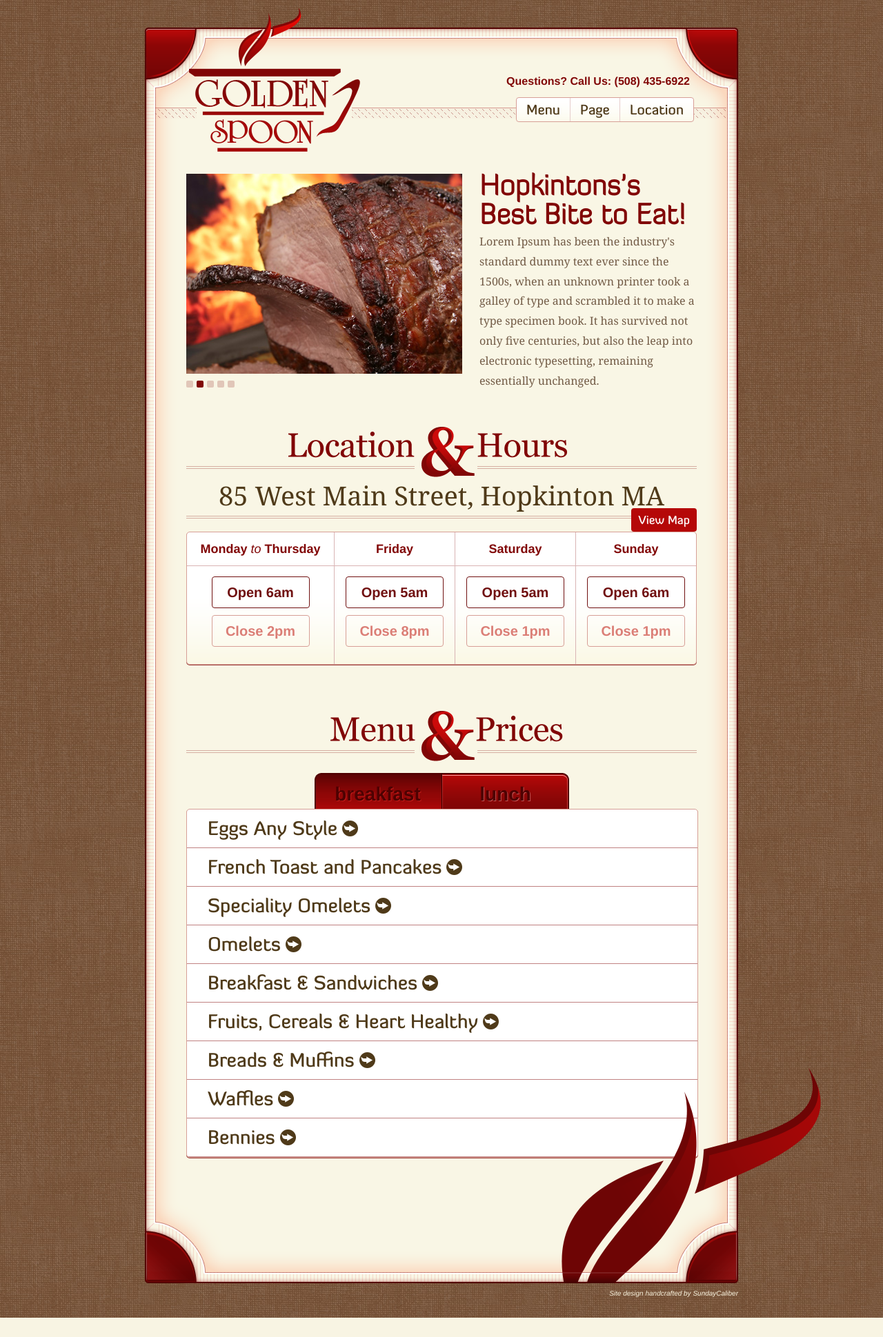
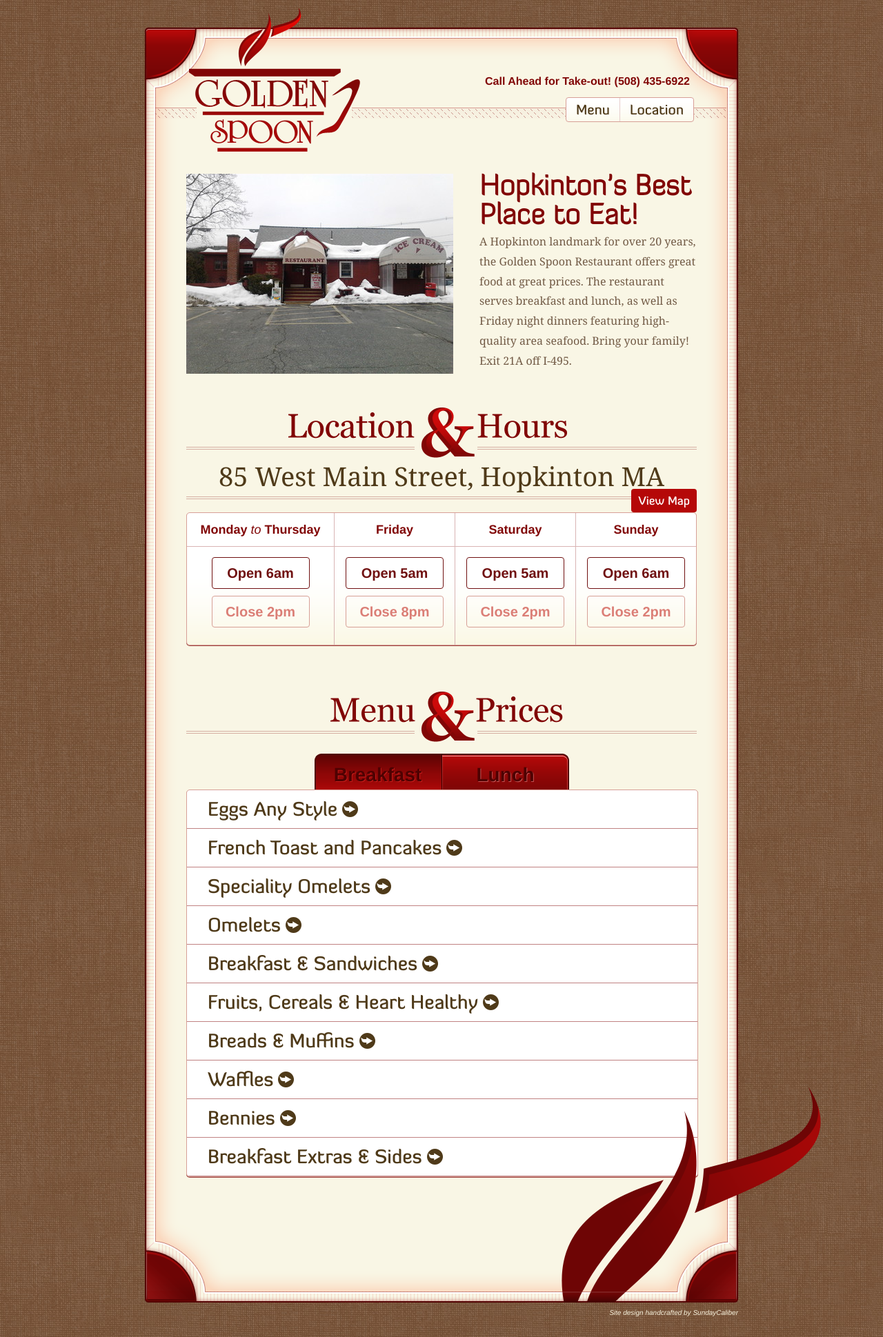
Before and after one commit to wmorganjr/goldenspoon, a PHP site: page / in a window 1280 px wide. Shown: the whole page at 69% size. Before the commit the page ends 1911 px from the top, so only its background shows below. Run offline with PHP 8.4, Linux system fonts and the light colour scheme.

Commit message:
Update content, menu descriptions and prices

```diff
--- a/_includes/header.php
+++ b/_includes/header.php
@@ -1,7 +1,7 @@
 <!DOCTYPE html>
 <head>
 	<link rel="Shortcut Icon" href="favicon.ico">
-	<title>Golden Spoon | Coffee and Soup</title>
+	<title>Golden Spoon Restaurant | Hopkinton, Massachusetts </title>
 	<link rel="stylesheet" type="text/css" media="all" href="_css/master.css" />
 	<!--[if lte IE 7]><link href="_css/ie.css" rel="stylesheet" type="text/css" media="screen" /><![endif]-->
 
@@ -14,11 +14,9 @@
 <div id="main">
 	<div id="header">
 		<a href="/" id="brand">Golden Spoon</a>
-		<span id="number">Questions? Call Us: (508) 435-6922</span>
+		<span id="number">Call Ahead for Take-out! (508) 435-6922</span>
 		<ul id="nav">
 			<li><a href="#menu_and_prices">Menu</a></li>
-			<li><a href="generic.php">page</a></li>
-
 			<li><a href="#location_and_hours">Location</a></li>
 		</ul>
 	</div> <!-- header -->
--- a/_includes/menu_wid.php
+++ b/_includes/menu_wid.php
@@ -1,6 +1,6 @@
 <ul id="menu-nav">
-	<li id="breakfast-tab" class="hit">breakfast</li>
-	<li id="lunch-tab">lunch</li>
+	<li id="breakfast-tab" class="hit">Breakfast</li>
+	<li id="lunch-tab">Lunch</li>
 </ul>
 
 <div id="menu-panel">
@@ -14,10 +14,10 @@
 				<ul class="cat-nest">
 
 					<li>
-						<a href="#" class="dish-label">one egg combo<em class="dish-detail">Served with Toast and Homefries or With Bacon, Ham, Hash, or Sausage for $4.75</em></a><cite class="dish-price">$3.00</cite>
+						<a href="#" class="dish-label">one egg combo<em class="dish-detail">Served with Toast and Homefries. With Bacon, Ham, Hash, or Sausage for $4.75</em></a><cite class="dish-price">$3.00</cite>
 					</li>
 					<li>
-						<a href="#" class="dish-label">two egg combo<em class="dish-detail">Served with Toast and Homefries or With Bacon, Ham, Hash, or Sausage for $5.00</em></a><cite class="dish-price">$3.75</cite>
+						<a href="#" class="dish-label">two egg combo<em class="dish-detail">Served with Toast and Homefries. With Bacon, Ham, Hash, or Sausage for $5.50</em></a><cite class="dish-price">$3.75</cite>
 					</li>
 					<li>
 						<a href="#" class="dish-label">steak and eggs<em class="dish-detail">6oz. Sirloin with Two Eggs, Toast and Homefries</em></a><cite class="dish-price">$8.50</cite>
@@ -159,7 +159,10 @@
 						<a href="#" class="dish-label">banana<em class="dish-detail"></em></a><cite class="dish-price">$1.25</cite>
 					</li>
 					<li>
-						<a href="#" class="dish-label">breakfast parfait<em class="dish-detail">Smoked Salmon (rich in Omega 3),Bagel, Cream Cheese, Capers, Red Onion &amp; Tomato Slices</em></a><cite class="dish-price">$7.00</cite>
+						<a href="#" class="dish-label">breakfast parfait<em class="dish-detail">Layers of Fresh Berries, Vanilla Yogurt &amp; Crunchy Granola</em></a><cite class="dish-price">$7.00</cite>
+					</li>
+					<li>
+						<a href="#" class="dish-label">bagel &amp; lox platter<em class="dish-detail">Smoked Salmon (rich in Omega 3),Bagel, Cream Cheese, Capers, Red Onion &amp; Tomato Slices</em></a><cite class="dish-price">$7.00</cite>
 					</li>
 					<li>
 						<a href="#" class="dish-label">hot oatmeal<em class="dish-detail">With Raisins for only $2.80</em></a><cite class="dish-price">$2.59</cite>
@@ -181,7 +184,7 @@
 						<a href="#" class="dish-label">cinnamon coffee roll</a><cite class="dish-price">$2.49</cite>
 					</li>
 					<li>
-						<a href="#" class="dish-label">bagel<em class="dish-detail">Plain, Onion, Wheat. or Raisin With Cream Cheese for $2.49</em></a><cite class="dish-price">$1.99</cite>
+						<a href="#" class="dish-label">bagel<em class="dish-detail">Plain, Onion, Wheat, or Raisin. With Cream Cheese - $2.49</em></a><cite class="dish-price">$1.99</cite>
 					</li>
 					<li>
 						<a href="#" class="dish-label">grilled cornbread</a><cite class="dish-price">$2.49</cite>
@@ -190,7 +193,7 @@
 						<a href="#" class="dish-label">muffin</a><cite class="dish-price">$1.99</cite>
 					</li>
 					<li >
-						<a href="#" class="dish-label">toast<em class="dish-detail">White, Wheat, Raisin, Italian, Light or Dark Rye,Multi Grain, English Muffin</em></a><cite class="dish-price">$1.65</cite>
+						<a href="#" class="dish-label">toast<em class="dish-detail">White, Wheat, Raisin, Italian, Light or Dark Rye, Multi Grain, English Muffin</em></a><cite class="dish-price">$1.65</cite>
 					</li>
 
 				</ul> <!-- cat-nest -->
@@ -218,6 +221,30 @@
 
 				<ul class="cat-nest">
 					<li>
+						<a href="#" class="dish-label">Eggs Benedict<em class="dish-detail">Classic style with Poached Eggs, Country Ham &amp; Hollandaise on English Muffin</em></a><cite class="dish-price">$6.75</cite>
+					</li>
+					<li>
+						<a href="#" class="dish-label">Irish Benedict<em class="dish-detail">Corned Beef Hash</em></a><cite class="dish-price">$7.00</cite>
+					</li>
+					<li>
+						<a href="#" class="dish-label">Veggie Benedict<em class="dish-detail">Fresh Spinach, Sliced Tomato &amp; Mushrooms</em></a><cite class="dish-price">$6.75</cite>
+					</li>
+					<li>
+						<a href="#" class="dish-label">Country Style<em class="dish-detail">Grilled Sausage Patties</em></a><cite class="dish-price">$6.75</cite>
+					</li>
+					<li>
+						<a href="#" class="dish-label">Eggs Blackstone<em class="dish-detail">Smoky Bacon</em></a><cite class="dish-price">$6.95</cite>
+					</li>
+					<li>
+						<a href="#" class="dish-label">Salmon Benedict<em class="dish-detail">Smoked Salmon</em></a><cite class="dish-price">$7.50</cite>
+					</li>
+				</ul><!-- cat-nest -->
+			</div> <!-- bennies -->
+			<h4 class="cat-head"><a href="#">Breakfast Extras &amp; Sides</a></h4>
+			<div id="side-orders" class="cat-sub">
+
+				<ul class="cat-nest">
+					<li>
 						<a href="#" class="dish-label">homefries<em class="dish-detail"></em></a><cite class="dish-price">$2.50</cite>
 					</li>
 					<li>
@@ -240,7 +267,7 @@
 					</li>
 
 				</ul><!-- cat-nest -->
-			</div> <!-- bennies -->
+			</div> <!-- side-orders -->
 
 		</div> <!-- end of breakfast_categories  -->
 
@@ -253,10 +280,10 @@
 				<ul class="cat-nest">
 
 					<li>
-						<a href="#" class="dish-label">soup of the day</a><cite class="dish-price">$2.99</cite>
+						<a href="#" class="dish-label">soup of the day</a><cite class="dish-price">$2.50 / $2.99</cite>
 					</li>
 					<li>
-						<a href="#" class="dish-label">chowder</a><cite class="dish-price">$4.49</cite>
+						<a href="#" class="dish-label">chowder</a><cite class="dish-price">$3.30 / $4.59</cite>
 					</li>
 					<li>
 						<a href="#" class="dish-label">soup &amp; salad combo <em class="dish-detail">A Cup of Soup or Chowder Served with a Garden Salad</em></a><cite class="dish-price">$5.99</cite>
@@ -313,7 +340,7 @@
 						<a href="#" class="dish-label">chicken fingers<em class="dish-detail">with dipping sauce. Small for $3.50, Medium for $5.95 and a Large for $9.50</em> </a>
 					</li>
 					<li >
-						<a href="#" class="dish-label">cold slaw </a><cite class="dish-price">$1.50</cite>
+						<a href="#" class="dish-label">cole slaw </a><cite class="dish-price">$1.50</cite>
 					</li>
 
 				</ul> <!-- cat-nest -->
@@ -336,7 +363,7 @@
 						<a href="#" class="dish-label">fruit salad<em class="dish-detail">Season Fruit with Cottage Cheese</em></a><cite class="dish-price">$5.25</cite>
 					</li>
 					<li>
-						<a href="#" class="dish-label">caesar salad<em class="dish-detail">Crisp Romaine Tossed with Creamy Caesar Dressing ,Parmesan Cheese &amp; Crutons</em></a><cite class="dish-price">$4.75</cite>
+						<a href="#" class="dish-label">caesar salad<em class="dish-detail">Crisp Romaine Tossed with Creamy Caesar Dressing, Parmesan Cheese &amp; Crutons</em></a><cite class="dish-price">$4.75</cite>
 					</li>
 					<li >
 						<a href="#" class="dish-label">spinach &amp; berry salad<em class="dish-detail">Fresh Spinach, Walnuts, Strawberries, Cranberries,Cheddar Cheese &amp; Raspberry Vinaigrette</em></a><cite class="dish-price">$5.99</cite>
@@ -371,7 +398,7 @@
 						<a href="#" class="dish-label">scallop plate</a><cite class="dish-price">$11.50</cite>
 					</li>
 					<li >
-						<a href="#" class="dish-label">fisherman's platter<em class="dish-detail">A Seafood Lovers Delight Fresh Clams, Scallops, Shrimp and Fish</em></a><cite class="dish-price">$14.50</cite>
+						<a href="#" class="dish-label">fisherman's platter<em class="dish-detail">A Seafood Lovers Delight - Fresh Clams, Scallops, Shrimp and Fish</em></a><cite class="dish-price">$14.50</cite>
 					</li>
 
 				</ul> <!-- cat-nest -->
@@ -394,7 +421,7 @@
 						<a href="#" class="dish-label">tuna club<em class="dish-detail">Served on Toast with Bacon, Lettuce, Tomato &amp; Mayo</em></a><cite class="dish-price">$6.50</cite>
 					</li>
 					<li >
-						<a href="#" class="dish-label">turkey club<em class="dish-detail">Served on Toast with Bacon, Lettuce, Tomato &amp; Mayo</em></a><cite class="dish-price">$6.50</cite>
+						<a href="#" class="dish-label">turkey club<em class="dish-detail">Served on Toast with Bacon, Lettuce, Tomato &amp; Mayo</em></a><cite class="dish-price">$6.25</cite>
 					</li>
 
 				</ul> <!-- cat-nest -->
@@ -405,10 +432,10 @@
 				<ul class="cat-nest">
 
 					<li>
-						<a href="#" class="dish-label">veggie roll up<em class="dish-detail">With Fresh Veggies ,Cheese, Lettuce and Tomato</em></a><cite class="dish-price">$6.00</cite>
+						<a href="#" class="dish-label">veggie roll up<em class="dish-detail">With Fresh Veggies, Cheese, Lettuce and Tomato</em></a><cite class="dish-price">$6.00</cite>
 					</li>
 					<li>
-						<a href="#" class="dish-label">pastrami &amp; cheese wrap<em class="dish-detail">With Lettuce,Tomato &amp; Mustard</em></a><cite class="dish-price">$6.50</cite>
+						<a href="#" class="dish-label">pastrami &amp; cheese wrap<em class="dish-detail">With Lettuce, Tomato &amp; Mustard</em></a><cite class="dish-price">$6.50</cite>
 					</li>
 					<li>
 						<a href="#" class="dish-label">tuna wrap<em class="dish-detail">With Lettuce and Tomato</em></a><cite class="dish-price">$6.25</cite>
@@ -417,19 +444,19 @@
 						<a href="#" class="dish-label">chicken salad wrap<em class="dish-detail">With Lettuce and Tomato</em></a><cite class="dish-price">$6.25</cite>
 					</li>
 					<li>
-						<a href="#" class="dish-label">bbq chicken wrap<em class="dish-detail">Crisp Chicken, Tangy Sauce, Lettuce &amp; Tomato</em></a><cite class="dish-price">$6.25</cite>
+						<a href="#" class="dish-label">BBQ chicken wrap<em class="dish-detail">Crisp Chicken, Tangy Sauce, Lettuce &amp; Tomato</em></a><cite class="dish-price">$6.25</cite>
 					</li>
 					<li>
 						<a href="#" class="dish-label">spicy buffalo chicken<em class="dish-detail">Crisp Spicy Chicken,Lettuce,Tomato &amp; Bleu Cheese Dressing</em></a><cite class="dish-price">$6.50</cite>
 					</li>
 					<li>
-						<a href="#" class="dish-label">turkey club wrap<em class="dish-detail">Sliced Turkey,Bacon,Lettuce,Tomato &amp; Mayo.</em></a><cite class="dish-price">$6.50</cite>
+						<a href="#" class="dish-label">turkey club wrap<em class="dish-detail">Sliced Turkey, Bacon, Lettuce, Tomato &amp; Mayo.</em></a><cite class="dish-price">$6.50</cite>
 					</li>
 					<li>
-						<a href="#" class="dish-label">steak &amp; cheese wrap<em class="dish-detail">with Mushrooms,Peppers,Onions &amp; Provolone</em></a><cite class="dish-price">$6.50</cite>
+						<a href="#" class="dish-label">steak &amp; cheese wrap<em class="dish-detail">with Mushrooms, Peppers, Onions &amp; Provolone</em></a><cite class="dish-price">$6.50</cite>
 					</li>
 					<li>
-						<a href="#" class="dish-label">blt wrap<em class="dish-detail">Crisp Bacon,Lettuce,Tomato &amp; Mayo.</em></a><cite class="dish-price">$5.50</cite>
+						<a href="#" class="dish-label">BLT wrap<em class="dish-detail">Crisp Bacon, Lettuce, Tomato &amp; Mayo.</em></a><cite class="dish-price">$5.50</cite>
 					</li>
 
 				</ul> <!-- cat-nest -->
@@ -449,7 +476,7 @@
 						<a href="#" class="dish-label">western<em class="dish-detail">Diced Ham and Onions</em></a><cite class="dish-price">$4.25</cite>
 					</li>
 					<li>
-						<a href="#" class="dish-label">open sirloin steak<em class="dish-detail">Served with Lettuce &amp; Tomato</em></a><cite class="dish-price">$7.25</cite>
+						<a href="#" class="dish-label">open sirloin steak<em class="dish-detail">Served with Lettuce &amp; Tomato</em></a><cite class="dish-price">$7.75</cite>
 					</li>
 					<li>
 						<a href="#" class="dish-label">fried chicken sandwich<em class="dish-detail">On a Toasted Bun</em></a><cite class="dish-price">$5.50</cite>
@@ -494,7 +521,7 @@
 						<a href="#" class="dish-label">hot dog plate<em class="dish-detail">two dogs</em></a><cite class="dish-price">$6.50</cite>
 					</li>
 					<li >
-						<a href="#" class="dish-label">THE G.S.BURGER<em class="dish-detail">With Melted Swiss, Bacon B.B.Q.Sauce and Topped with Lettuce,Tomato &amp; Onion Rings</em></a><cite class="dish-price">$5.00</cite>
+						<a href="#" class="dish-label">The G.S. Burger<em class="dish-detail">With Melted Swiss, Bacon B.B.Q.Sauce and Topped with Lettuce,Tomato &amp; Onion Rings</em></a><cite class="dish-price">$5.00</cite>
 					</li>
 
 				</ul> <!-- cat-nest -->
--- a/index.php
+++ b/index.php
@@ -4,18 +4,14 @@
 		<div id="news" class="section">
 			<div id="news-snaps">
 				<div id="news-snap-container">
-					<img  alt="image" src="_media/images/image_placeholder_01.jpg" />
-					<img  alt="image" src="_media/images/image_placeholder_02.jpg" />
-					<img  alt="image" src="_media/images/image_placeholder_03.jpg" />
-					<img  alt="image" src="_media/images/image_placeholder_04.jpg" />
-					<img  alt="image" src="_media/images/image_placeholder_05.jpg" />
+					<img  alt="image" src="_media/images/front2.jpg" />
 				</div> <!-- news-snap-container -->
 				<div id="snap-nav"></div>
 			</div><!-- news-snaps -->
 
 			<div id="news-blurb">
-				<h2>Hopkintons's Best Bite to Eat!</h2>
-				<p>Lorem Ipsum has been the industry's standard dummy text ever since the 1500s, when an unknown printer took a galley of type and scrambled it to make a type specimen book. It has survived not only five centuries, but also the leap into electronic typesetting, remaining essentially unchanged.</p>
+				<h2>Hopkinton's Best Place to Eat!</h2>
+				<p>A Hopkinton landmark for over 20 years, the Golden Spoon Restaurant offers great food at great prices. The restaurant serves breakfast and lunch, as well as Friday night dinners featuring high-quality area seafood. Bring your family! Exit 21A off I-495. </p>
 			</div><!-- news-blurb -->
 		</div> <!-- news -->
 
@@ -50,11 +46,11 @@
 						</td>
 						<td>
 							<span>Open 5am</span>
-							<span>Close 1pm</span>
+							<span>Close 2pm</span>
 						</td>
 						<td>
 							<span>Open 6am</span>
-							<span>Close 1pm</span>
+							<span>Close 2pm</span>
 						</td>
 					</tr>
 				</tbody>
```
Also changed, not shown: _media/images/front2.jpg (added).
